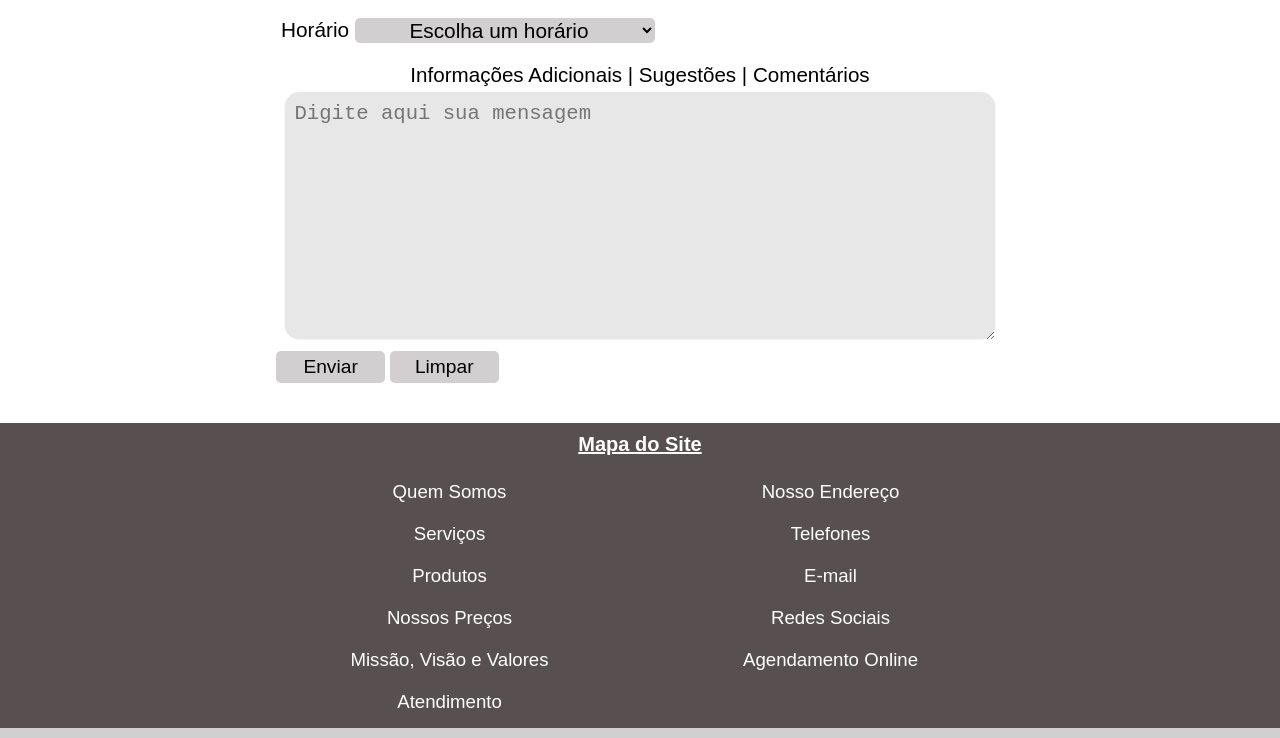
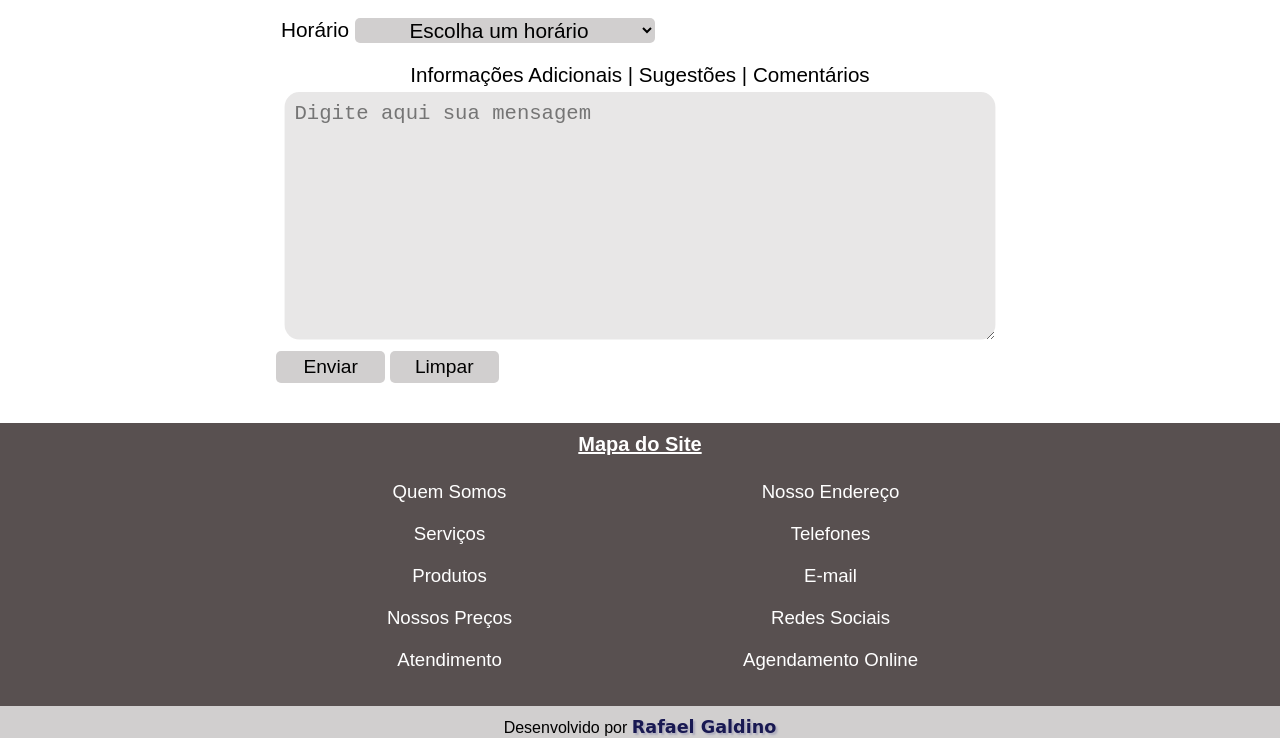
Before and after one commit to Rafael-GSousa/Ada-Tech_Aula04-Projeto01, a plain HTML site: page index.html in a window 1280 px wide. Shown: the part 4780-5518 px from the top of the page. Drawn offline with Linux system fonts and the light colour scheme.

Commit message:
Update index.html

```diff
--- a/index.html
+++ b/index.html
@@ -336,7 +336,7 @@
                     <li><a href="#servicos">Serviços</a></li>
                     <li><a href="#produtos">Produtos</a></li>
                     <li><a href="#tabelas">Nossos Preços</a></li>
-                    <li class="ocultar"><a href="#missao">Missão, Visão e Valores</a></li>
+                    <!-- <li class="ocultar"><a href="#missao">Missão, Visão e Valores</a></li> -->
                     <li><a href="#atendimento">Atendimento</a></li>
                     <li><a href="#endereco">Nosso Endereço</a></li>
                     <li><a href="#contatos">Telefones</a></li>
```
